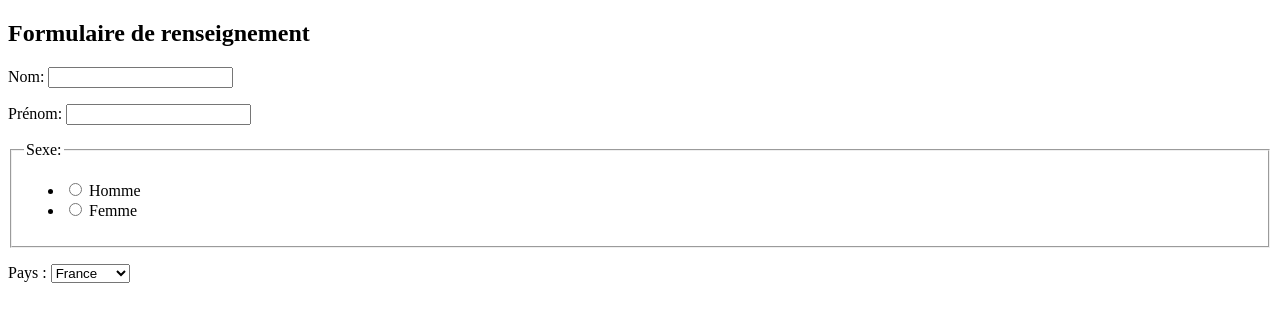
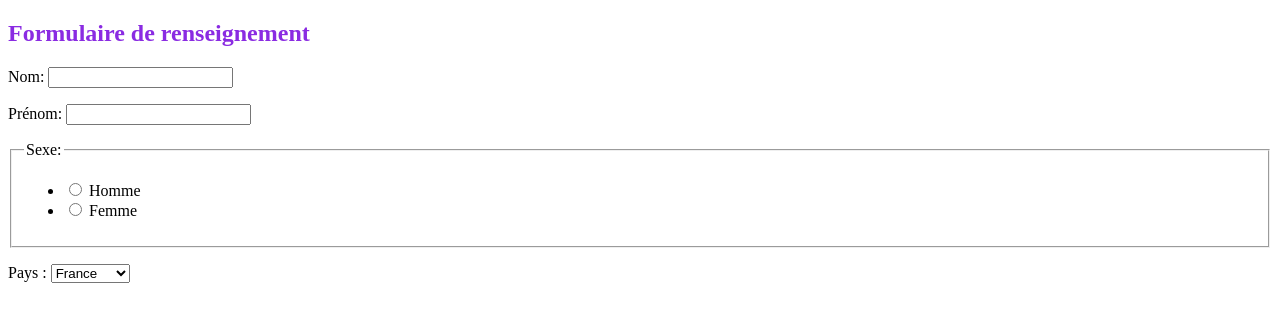
Before and after one commit to AngelHeavens/Act_1, a plain HTML site: page index.html in a window 1280 px wide. Drawn offline with Linux system fonts and the light colour scheme.

Commit message:
Ajout du css

```diff
--- a/index.html
+++ b/index.html
@@ -2,6 +2,7 @@
 <html>
     <head>
         <meta charset="utf-8" />
+        <link rel="stylesheet" href="style.css" />
         <title>Formulaire</title>
     </head>
 
--- /dev/null
+++ b/style.css
@@ -0,0 +1,4 @@
+
+h2 {
+    color : blueviolet;
+}
```
